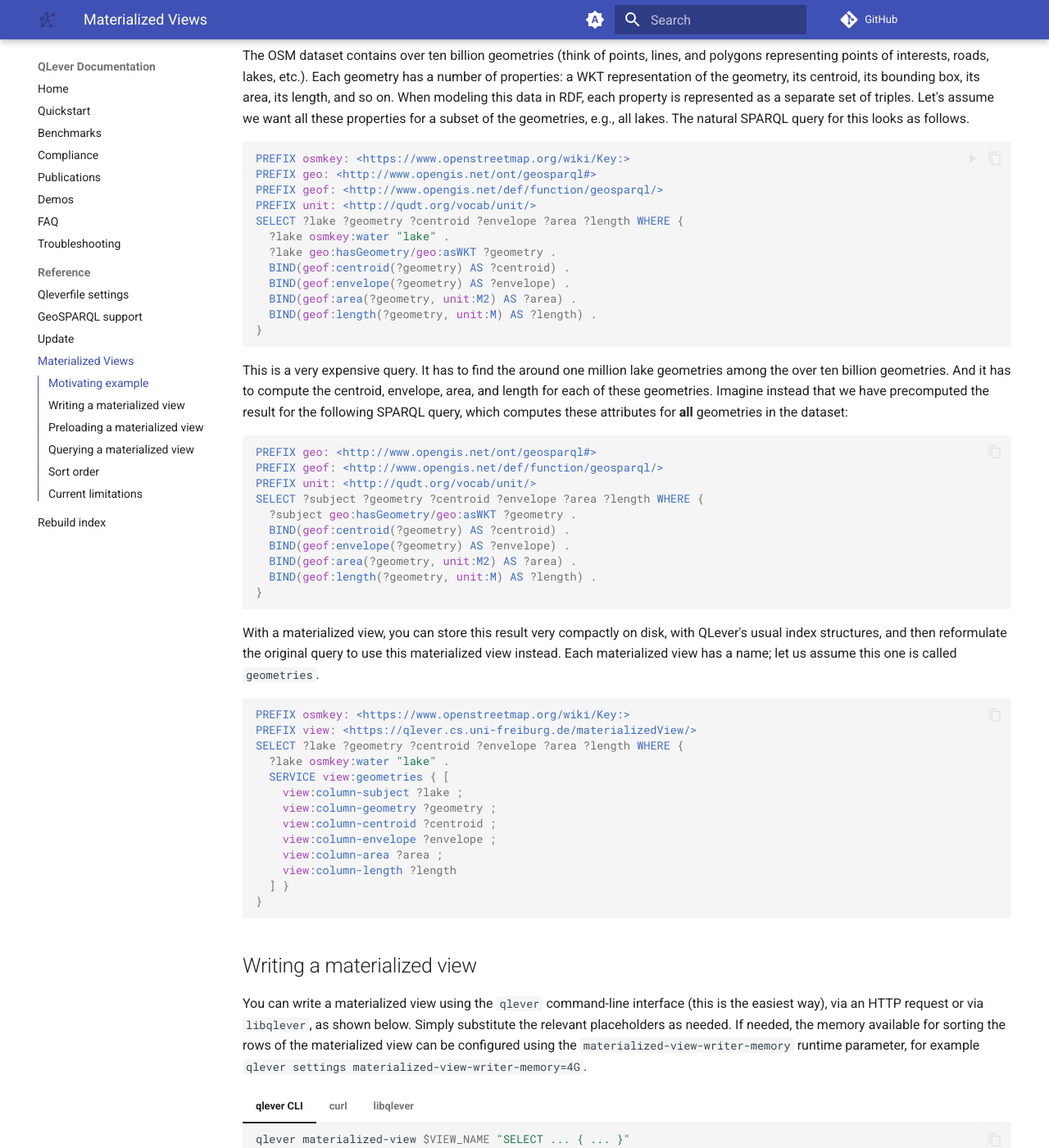
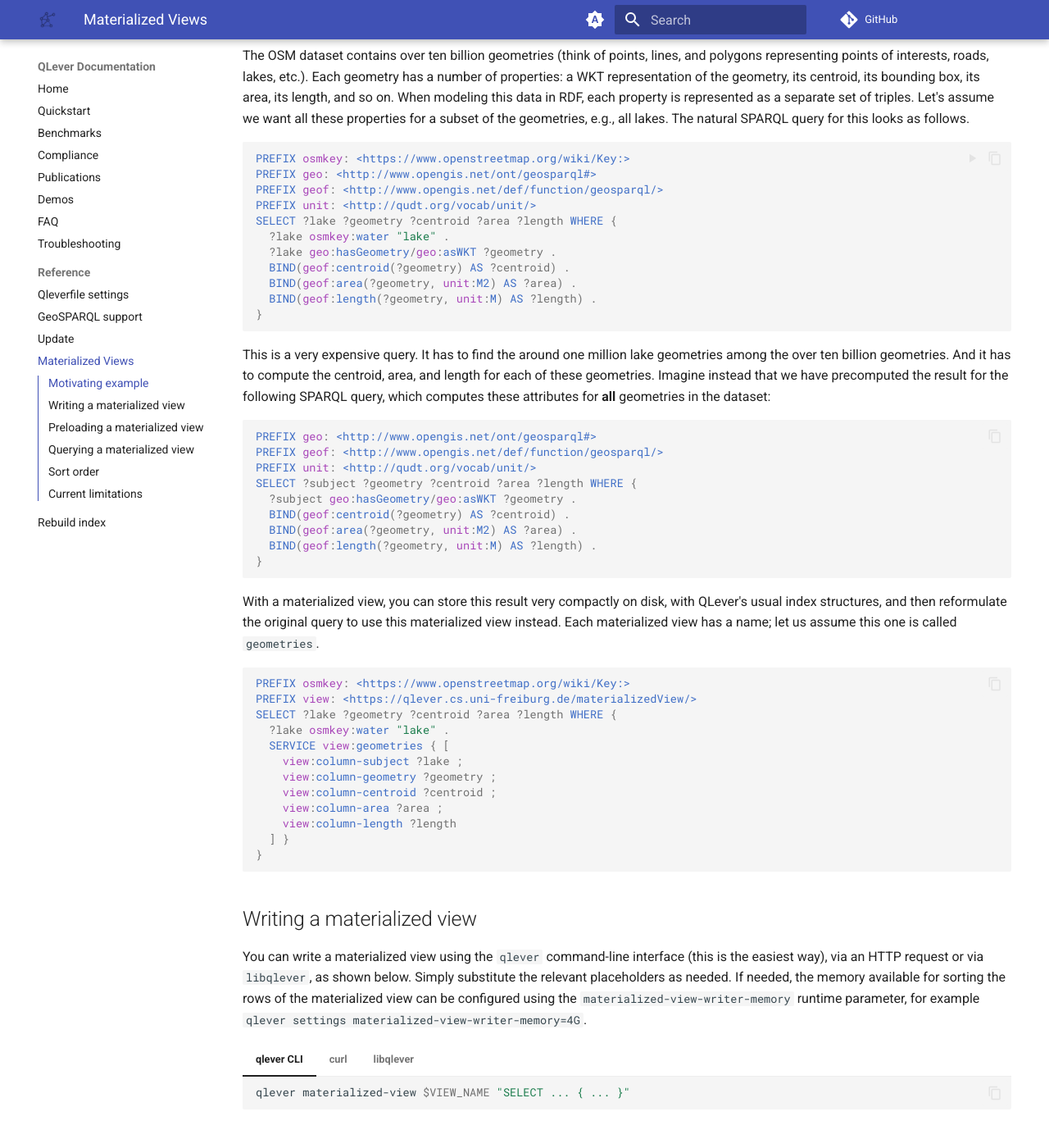
Before and after one commit to qlever-dev/qlever-docs, an MkDocs documentation site: the page built from docs/materialized-views.md, in a window 1280 px wide and 1400 px high, scrolled down 478 px. Shown: the whole window at 82% size. Built offline with MkDocs 1.6.1 and Material for MkDocs 9.7.7, drawn with Linux system fonts in a browser that asks for light colours; plug-ins that fetch from the network failed and are left out; comment, search, counter and statistics services are not loaded; the version menu is left out.

Commit message:
Remove `geof:envelope` from "Materialized Views" section
Reason: `geof:envelope` currently creates a new entry in the local
vocabulary, and materialized views with entries from the local
vocabulary are not yet supported.

````diff
--- a/docs/materialized-views.md
+++ b/docs/materialized-views.md
@@ -33,11 +33,10 @@ PREFIX osmkey: <https://www.openstreetmap.org/wiki/Key:>
 PREFIX geo: <http://www.opengis.net/ont/geosparql#>
 PREFIX geof: <http://www.opengis.net/def/function/geosparql/>
 PREFIX unit: <http://qudt.org/vocab/unit/>
-SELECT ?lake ?geometry ?centroid ?envelope ?area ?length WHERE {
+SELECT ?lake ?geometry ?centroid ?area ?length WHERE {
   ?lake osmkey:water "lake" .
   ?lake geo:hasGeometry/geo:asWKT ?geometry .
   BIND(geof:centroid(?geometry) AS ?centroid) .
-  BIND(geof:envelope(?geometry) AS ?envelope) .
   BIND(geof:area(?geometry, unit:M2) AS ?area) .
   BIND(geof:length(?geometry, unit:M) AS ?length) .
 }
@@ -45,7 +44,7 @@ SELECT ?lake ?geometry ?centroid ?envelope ?area ?length WHERE {
 
 This is a very expensive query. It has to find the around one million lake
 geometries among the over ten billion geometries. And it has to compute the
-centroid, envelope, area, and length for each of these geometries. Imagine
+centroid, area, and length for each of these geometries. Imagine
 instead that we have precomputed the result for the following SPARQL query,
 which computes these attributes for **all** geometries in the dataset:
 
@@ -53,10 +52,9 @@ which computes these attributes for **all** geometries in the dataset:
 PREFIX geo: <http://www.opengis.net/ont/geosparql#>
 PREFIX geof: <http://www.opengis.net/def/function/geosparql/>
 PREFIX unit: <http://qudt.org/vocab/unit/>
-SELECT ?subject ?geometry ?centroid ?envelope ?area ?length WHERE {
+SELECT ?subject ?geometry ?centroid ?area ?length WHERE {
   ?subject geo:hasGeometry/geo:asWKT ?geometry .
   BIND(geof:centroid(?geometry) AS ?centroid) .
-  BIND(geof:envelope(?geometry) AS ?envelope) .
   BIND(geof:area(?geometry, unit:M2) AS ?area) .
   BIND(geof:length(?geometry, unit:M) AS ?length) .
 }
@@ -70,13 +68,12 @@ assume this one is called `geometries`.
 ```sparql
 PREFIX osmkey: <https://www.openstreetmap.org/wiki/Key:>
 PREFIX view: <https://qlever.cs.uni-freiburg.de/materializedView/>
-SELECT ?lake ?geometry ?centroid ?envelope ?area ?length WHERE {
+SELECT ?lake ?geometry ?centroid ?area ?length WHERE {
   ?lake osmkey:water "lake" .
   SERVICE view:geometries { [
     view:column-subject ?lake ;
     view:column-geometry ?geometry ;
     view:column-centroid ?centroid ;
-    view:column-envelope ?envelope ;
     view:column-area ?area ;
     view:column-length ?length
   ] }
@@ -157,7 +154,7 @@ When using the `SERVICE` syntax, the user may freely select an arbitrary subset
 ??? note "Example queries on a materialized view"
 
     Assume the materialized view `geometries` from the motivating example above
-    exists, with columns `subject`, `geometry`, `centroid`, `envelope`, `area`,
+    exists, with columns `subject`, `geometry`, `centroid`, `area`,
     and `length`.
 
     **1. Special predicate with a fixed subject (geometry of Germany)**
````
